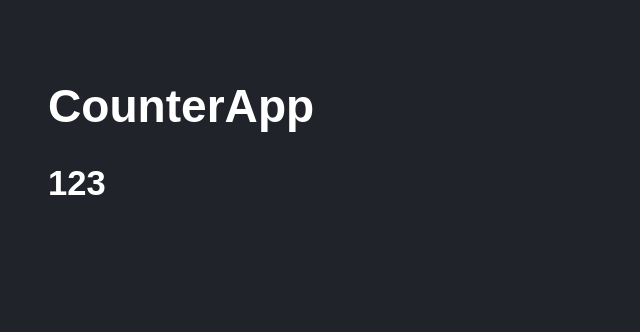
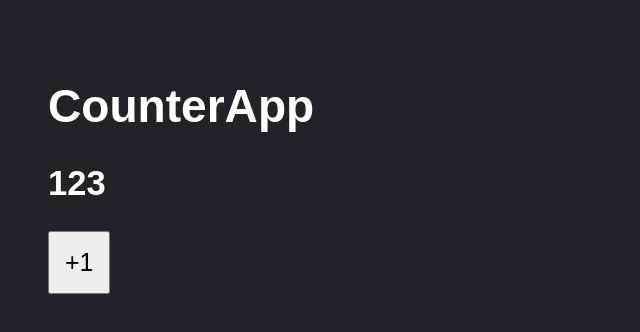
Before and after one commit to gian-pc/React-Fernando-Herrera, a React (Vite) app in the folder 03-counter-app-vite/: page / in a window 1280 px wide. Shown: the top 332 px of the page, without its empty margins (0-640 px from the left). Built offline with nearby package versions, Linux system fonts and the light colour scheme.

Commit message:
evento click

```diff
--- a/03-counter-app-vite/src/CounterApp.jsx
+++ b/03-counter-app-vite/src/CounterApp.jsx
@@ -1,15 +1,24 @@
 
-import PropTypes from 'prop-types'
+import PropTypes from "prop-types";
 
-export const CounterApp = ({value}) => {
+
+export const CounterApp = ({ value }) => {
+
+    const handleAdd = () => {
+      console.log('+1');
+      value = 1000;
+    };
+
   return (
     <>
       <h1>CounterApp</h1>
       <h2>{value}</h2>
+
+      <button onClick={handleAdd}>+1</button>
     </>
   );
 };
 
-CounterApp.propTypes={
-    value: PropTypes.number.isRequired,
-}
+CounterApp.propTypes = {
+  value: PropTypes.number.isRequired,
+};
--- a/03-counter-app-vite/src/styles.css
+++ b/03-counter-app-vite/src/styles.css
@@ -6,3 +6,8 @@
   font-size: 1.2rem;
   padding: 20px;
 }
+
+button{
+  padding: 15px;
+  font-size: 1.3rem;
+}
```
